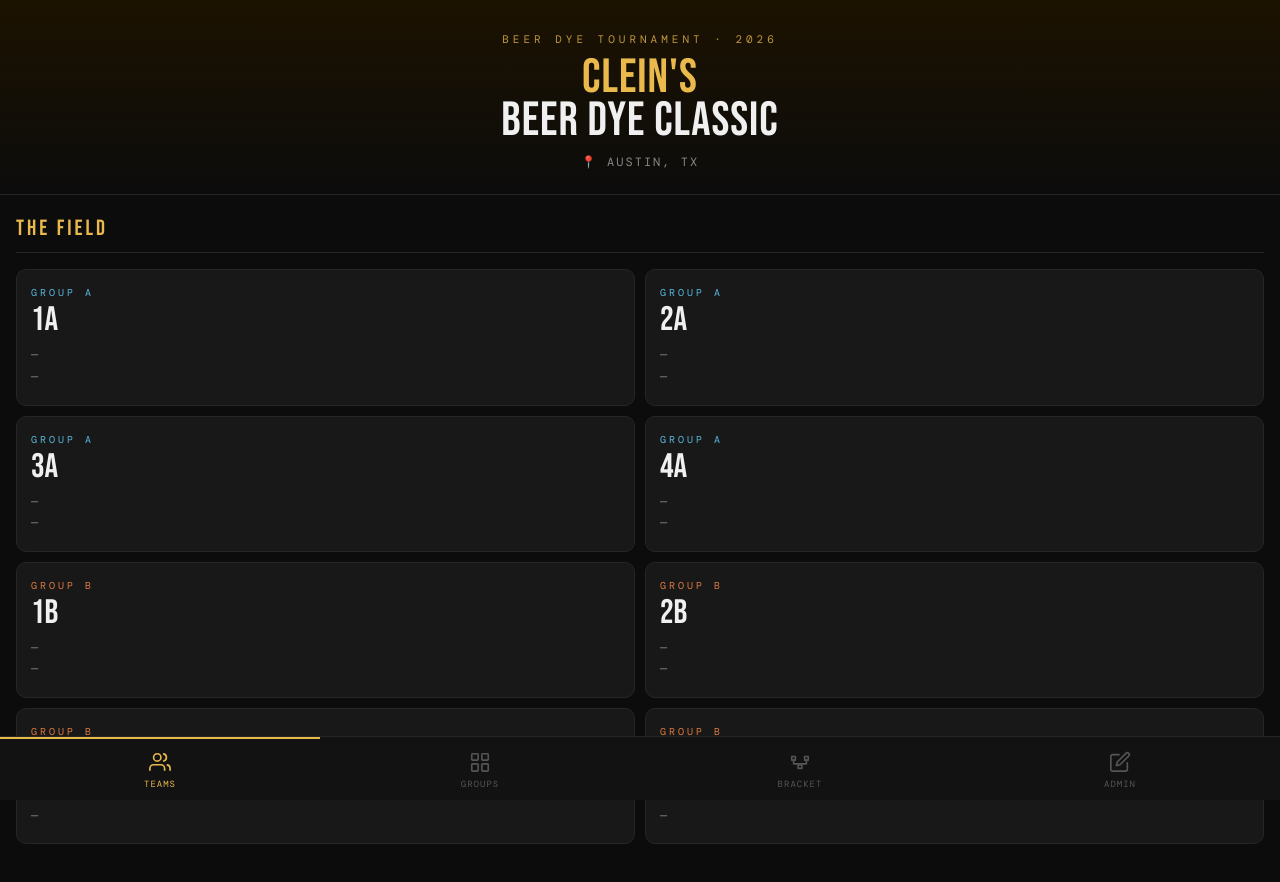
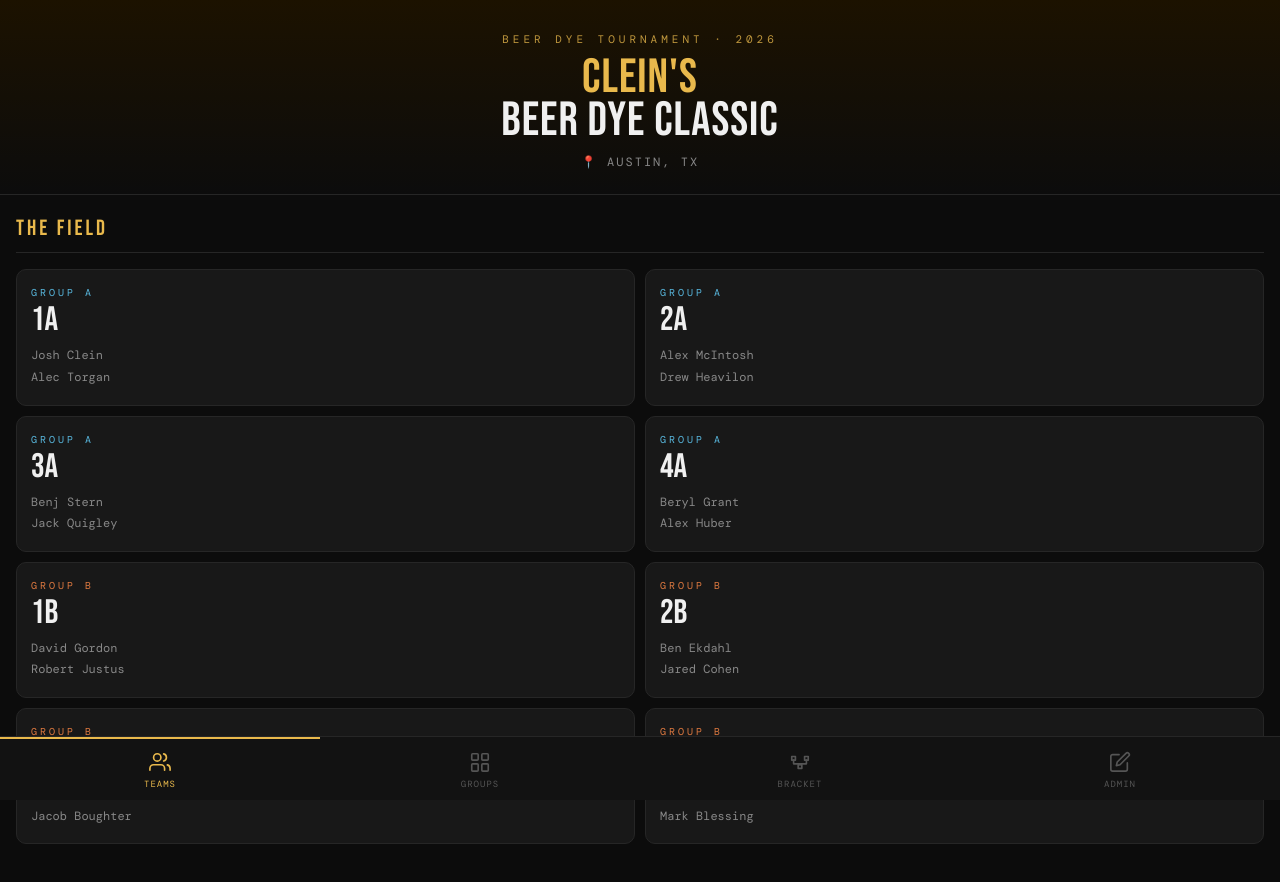
Before and after one commit to bhstern/2026-Clein-Bachelor-Party-Beer-Dye-Tournament, a plain HTML site: page index.html in a window 1280 px wide. Drawn offline with nearby package versions, Linux system fonts and the light colour scheme.

Commit message:
Update index.html

```diff
--- a/index.html
+++ b/index.html
@@ -527,8 +527,22 @@ input[type=number]{-moz-appearance:textfield;}
 <script>
 // ══ STATE ═══════════════════════════════════════════════
 const K={t:'cd26_t',g:'cd26_g',s:'cd26_s',b:'cd26_b'};
-let TEAMS = JSON.parse(localStorage.getItem(K.t)||'null') || Array.from({length:8},()=>({p1:'',p2:''}));
-let GROUPS = JSON.parse(localStorage.getItem(K.g)||'null') || [[0,1,2,3],[4,5,6,7]];
+
+// Hardcoded defaults — Group A: indices 0-3, Group B: indices 4-7
+const DEFAULT_TEAMS = [
+  {p1:'Josh Clein',    p2:'Alec Torgan'},    // 0 - Group A
+  {p1:'Alex McIntosh', p2:'Drew Heavilon'},   // 1 - Group A
+  {p1:'Benj Stern',    p2:'Jack Quigley'},    // 2 - Group A
+  {p1:'Beryl Grant',   p2:'Alex Huber'},      // 3 - Group A
+  {p1:'David Gordon',  p2:'Robert Justus'},   // 4 - Group B
+  {p1:'Ben Ekdahl',    p2:'Jared Cohen'},     // 5 - Group B
+  {p1:'Grant Parker',  p2:'Jacob Boughter'},  // 6 - Group B
+  {p1:'Jim Buccholz',  p2:'Mark Blessing'},   // 7 - Group B
+];
+const DEFAULT_GROUPS = [[0,1,2,3],[4,5,6,7]];
+
+let TEAMS  = JSON.parse(localStorage.getItem(K.t)||'null') || DEFAULT_TEAMS;
+let GROUPS = JSON.parse(localStorage.getItem(K.g)||'null') || DEFAULT_GROUPS;
 let SCORES = JSON.parse(localStorage.getItem(K.s)||'null') || {gA:Array(6).fill(null).map(()=>({a:'',b:''})),gB:Array(6).fill(null).map(()=>({a:'',b:''}))};
 let BRES = JSON.parse(localStorage.getItem(K.b)||'null') || {};
 const RR=[[0,1],[0,2],[0,3],[1,2],[1,3],[2,3]];
@@ -646,16 +660,34 @@ function renderTeams(){
 // B3=Ben&Jared vs Jim&Mark(RR[1,3]), B4=David&Robert vs Jim&Mark(RR[0,3]),
 // B5=Ben&Jared vs Grant&Jacob(RR[1,2]), B6=Grant&Jacob vs Jim&Mark(RR[2,3])
 
+// RR = [[0,1],[0,2],[0,3],[1,2],[1,3],[2,3]]
+// Group A teams: 0=Josh&Alec, 1=Alex&Drew, 2=Benj&Jack, 3=Beryl&Alex
+// Group B teams: 0=David&Robert, 1=Ben&Jared, 2=Grant&Jacob, 3=Jim&Mark
+//
+// Schedule matchups:
+// A1: Josh(0) vs Alex(1)     → RR idx 0 = [0,1] ✓
+// A2: Alex(1) vs Benj(2)     → RR idx 3 = [1,2] ✓
+// A3: Josh(0) vs Beryl(3)    → RR idx 2 = [0,3] ✓
+// A4: Benj(2) vs Beryl(3)    → RR idx 5 = [2,3] ✓
+// A5: Josh(0) vs Benj(2)     → RR idx 1 = [0,2] ✓
+// A6: Alex(1) vs Beryl(3)    → RR idx 4 = [1,3] ✓
+// B1: David(0) vs Ben(1)     → RR idx 0 = [0,1] ✓
+// B2: David(0) vs Grant(2)   → RR idx 1 = [0,2] ✓
+// B3: Ben(1) vs Jim(3)       → RR idx 4 = [1,3] ✓
+// B4: David(0) vs Jim(3)     → RR idx 2 = [0,3] ✓
+// B5: Ben(1) vs Grant(2)     → RR idx 3 = [1,2] ✓
+// B6: Grant(2) vs Jim(3)     → RR idx 5 = [2,3] ✓
+
 const SCHEDULE = [
   {time:'11:30', game:'A1', g:0, rrIdx:0},
   {time:'11:45', game:'B1', g:1, rrIdx:0},
   {time:'12:00', game:'A2', g:0, rrIdx:3},
   {time:'12:15', game:'B2', g:1, rrIdx:1},
-  {time:'12:30', game:'A3', g:0, rrIdx:1},
+  {time:'12:30', game:'A3', g:0, rrIdx:2},
   {time:'12:45', game:'B3', g:1, rrIdx:4},
   {time:'1:00',  game:'A4', g:0, rrIdx:5},
   {time:'1:15',  game:'B4', g:1, rrIdx:2},
-  {time:'1:30',  game:'A5', g:0, rrIdx:2},
+  {time:'1:30',  game:'A5', g:0, rrIdx:1},
   {time:'1:45',  game:'B5', g:1, rrIdx:3},
   {time:'2:00',  game:'A6', g:0, rrIdx:4},
   {time:'2:15',  game:'B6', g:1, rrIdx:5},
```
